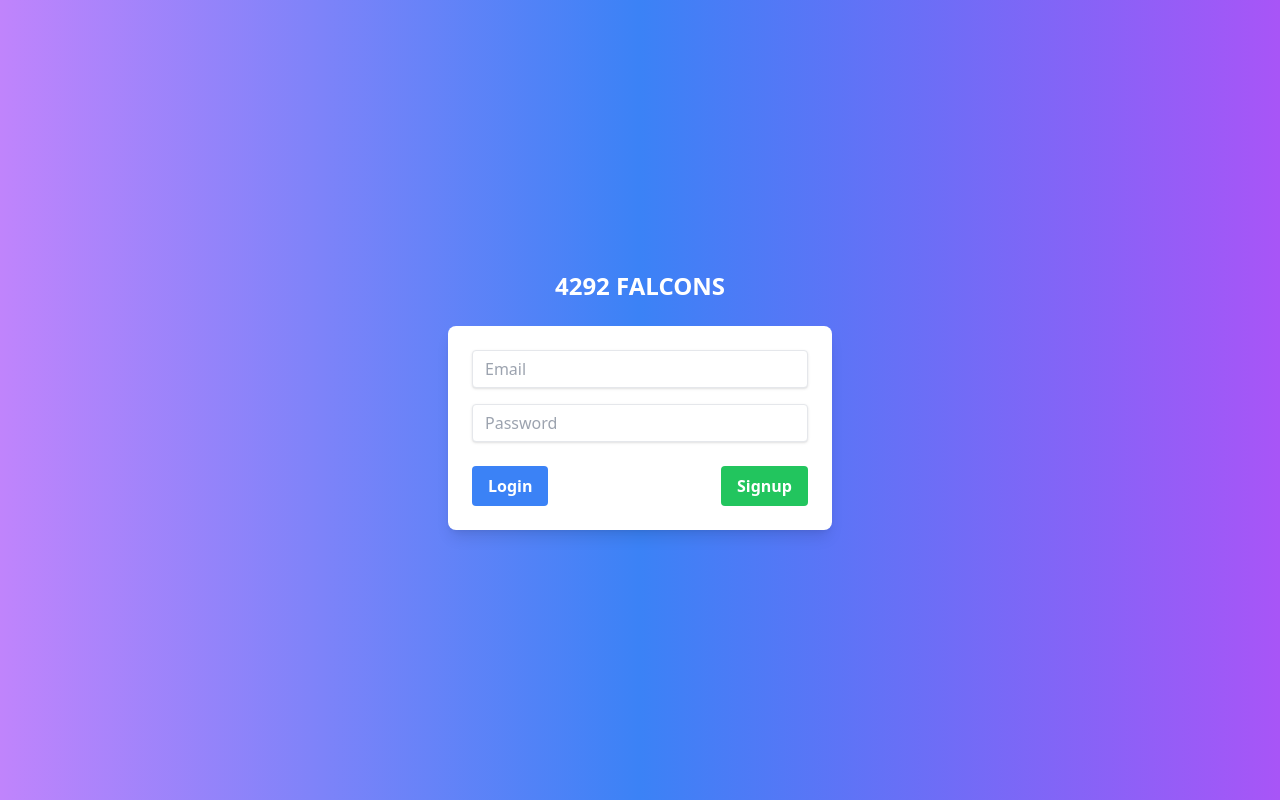
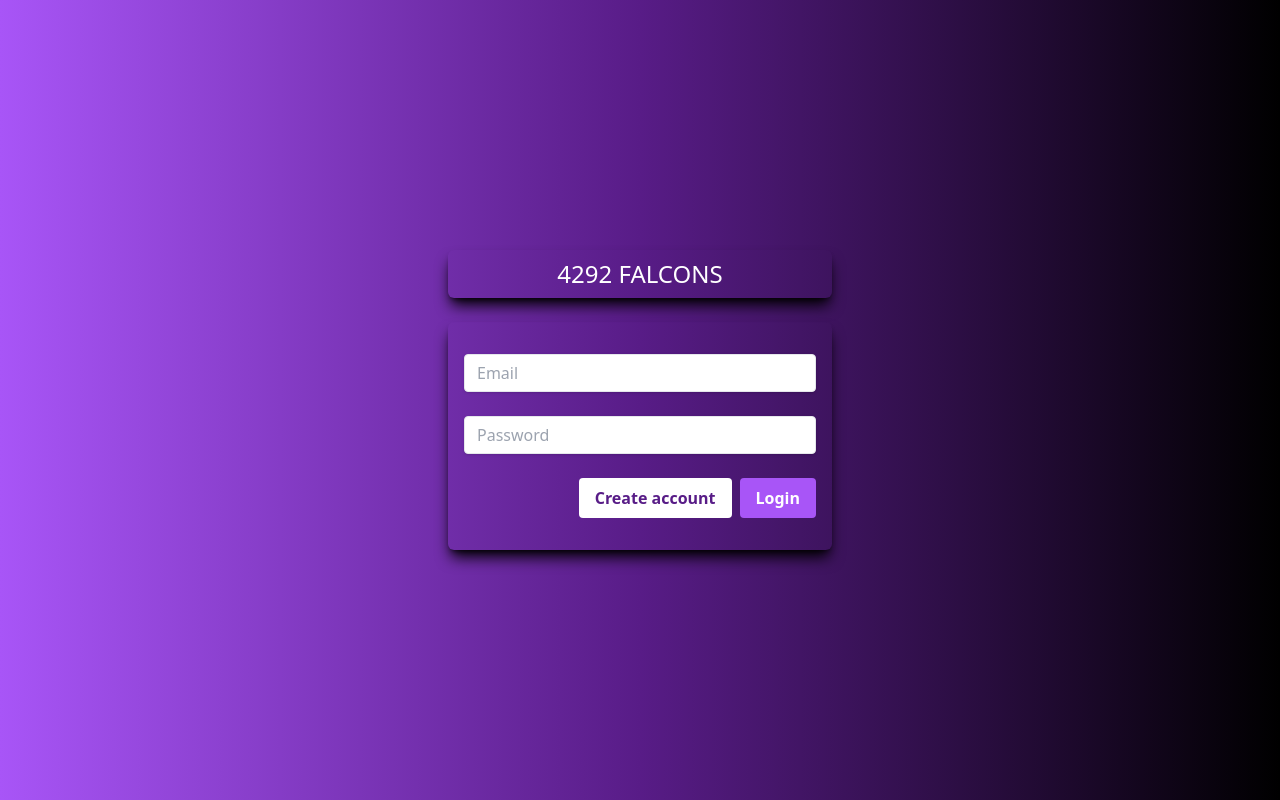
Before and after one commit to ajacin/daves-log, a React (Create React App) app: page /login in a window 1280 px wide. Built offline with nearby package versions, Linux system fonts and the light colour scheme; no server answers; what javascript-time-ago would draw is missing.

Commit message:
login screen style updates

```diff
--- a/src/pages/Login.jsx
+++ b/src/pages/Login.jsx
@@ -16,10 +16,13 @@ export function Login() {
   }, [navigate, user]);
 
   return (
-    <section className="flex flex-col items-center justify-center h-screen bg-gradient-to-r from-purple-400 via-blue-500 to-purple-500 p-4">
-      <h1 className="mb-6 text-2xl font-bold text-white">4292 FALCONS</h1>
-      <form className="w-full max-w-sm bg-white p-6 rounded-lg shadow-lg">
-        <div className="mb-4">
+    <section className="flex flex-col items-center justify-center h-screen bg-gradient-to-r from-purple-500 via-purple-900 to-black p-4">
+      <h1 className="mb-6 text-2xl text-white shadow-lg shadow-black w-full rounded-md p-2 justify-center text-center max-w-sm">
+        4292 FALCONS
+      </h1>
+      <div className=" shadow-lg shadow-black w-full rounded-md p-2 justify-center text-center max-w-sm">
+        <form className="w-full max-w-sm">
+          <div className="my-6 mx-2">
             <input
               type="email"
               placeholder="Email"
@@ -30,7 +33,7 @@ export function Login() {
               className="shadow appearance-none border rounded w-full py-2 px-3 text-gray-700 leading-tight focus:outline-none focus:shadow-outline"
             />
           </div>
-        <div className="mb-6">
+          <div className="my-6 mx-2">
             <input
               type="password"
               placeholder="Password"
@@ -41,23 +44,24 @@ export function Login() {
               className="shadow appearance-none border rounded w-full py-2 px-3 text-gray-700 leading-tight focus:outline-none focus:shadow-outline"
             />
           </div>
-        <div className="flex items-center justify-between">
+          <div className="flex items-center justify-end gap-2 mx-2 my-6">
             <button
-            className="bg-blue-500 hover:bg-blue-700 text-white font-bold py-2 px-4 rounded focus:outline-none focus:shadow-outline"
+              className="ml-4 bg-white hover:bg-purple-100 text-purple-900 font-bold py-2 px-4 rounded focus:outline-none focus:shadow-outline"
+              type="button"
+              onClick={() => user.register(email, password)}
+            >
+              Create account
+            </button>
+            <button
+              className=" bg-purple-500 hover:bg-purple-700 text-white font-bold py-2 px-4 rounded focus:outline-none focus:shadow-outline"
               type="button"
               onClick={() => user.login(email, password)}
             >
               Login
             </button>
-          <button
-            className="ml-4 bg-green-500 hover:bg-green-700 text-white font-bold py-2 px-4 rounded focus:outline-none focus:shadow-outline"
-            type="button"
-            onClick={() => user.register(email, password)}
-          >
-            Signup
-          </button>
           </div>
         </form>
+      </div>
     </section>
   );
 }
```
Lines whose indentation alone changed are shown as unchanged.
